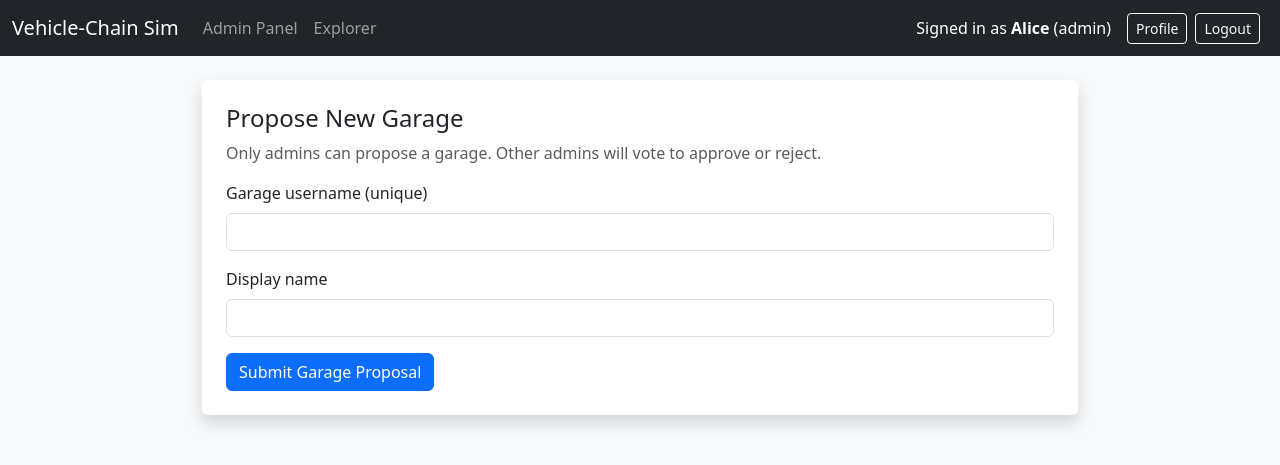
After one commit to Satyajit2309/blockchain-sim, a Flask app: page /add-garage in a window 1280 px wide. The commit adds this page. Shown: the top 465 px of the page. Run offline with Flask 3, Linux system fonts and the light colour scheme; a user stored in the database is signed in.

Commit message:
garage commit

```diff
--- a/app.py
+++ b/app.py
@@ -9,12 +9,12 @@ from blockchain import Blockchain
 DB_PATH = "users.db"
 
 app = Flask(__name__)
-app.secret_key = os.environ.get("FLASK_SECRET", "dev-secret-for-demo")  # replace in production
-bc = Blockchain(admins=["alice", "bob", "carol"])  # keep admin list for consensus logic
+app.secret_key = os.environ.get("FLASK_SECRET", "dev-secret-for-demo")
 
-# -------------------------
-# Simple SQLite user helpers
-# -------------------------
+# initialize blockchain with default admins (these will be synced with DB on startup)
+bc = Blockchain(admins=["alice", "bob", "carol"], garages=[])
+
+# --- DB helpers (same as before) ---
 def get_db():
     db = getattr(g, "_database", None)
     if db is None:
@@ -36,32 +36,11 @@ def init_db():
     """)
     db.commit()
 
-def create_user(username, password, role="user", display_name=None):
-    db = get_db()
-    cur = db.cursor()
-    ph = generate_password_hash(password)
-    try:
-        cur.execute("INSERT INTO users (username, password_hash, role, display_name) VALUES (?, ?, ?, ?)",
-                    (username, ph, role, display_name or username))
-        db.commit()
-
-        # ✅ Automatically add to blockchain admin network if the new user is an admin
-        if role == "admin" and username not in bc.admins:
-            bc.admins.append(username)
-            bc.save_to_file()
-            print(f"[Network Update] New admin '{username}' added to blockchain network.")
-
-        return True
-    except sqlite3.IntegrityError:
-        return False
-
-
 def get_user_by_username(username):
     db = get_db()
     cur = db.cursor()
     cur.execute("SELECT * FROM users WHERE username = ?", (username,))
-    row = cur.fetchone()
-    return row
+    return cur.fetchone()
 
 def get_all_users():
     db = get_db()
@@ -81,15 +60,35 @@ def update_profile(username, display_name, password=None):
                     (display_name, username))
     db.commit()
 
+def create_user(username, password, role="user", display_name=None):
+    db = get_db()
+    cur = db.cursor()
+    ph = generate_password_hash(password)
+    try:
+        cur.execute("INSERT INTO users (username, password_hash, role, display_name) VALUES (?, ?, ?, ?)",
+                    (username, ph, role, display_name or username))
+        db.commit()
+        # If new admin, add to bc.admins
+        if role == "admin" and username not in bc.admins:
+            bc.admins.append(username)
+            bc.save_to_file()
+            print(f"[Network Update] New admin '{username}' added to blockchain network.")
+        # If new garage, add to bc.garages
+        if role == "garage" and username not in bc.garages:
+            bc.garages.append(username)
+            bc.save_to_file()
+            print(f"[Network Update] New garage '{username}' added to garage network.")
+        return True
+    except sqlite3.IntegrityError:
+        return False
+
 @app.teardown_appcontext
 def close_connection(exception):
     db = getattr(g, "_database", None)
     if db is not None:
         db.close()
 
-# -------------------------
-# Authentication utilities
-# -------------------------
+# --- Auth helpers (same as before) ---
 def login_user(row):
     session["username"] = row["username"]
     session["role"] = row["role"]
@@ -113,29 +112,34 @@ def login_required(fn):
         return fn(*args, **kwargs)
     return wrapper
 
-# -------------------------
-# App startup: ensure DB + demo users
-# -------------------------
-    # ✅ Sync all current admins from DB into the blockchain network
+# --- App startup & demo users ---
+with app.app_context():
+    init_db()
+    # create demo users if missing
+    for u, role in [("alice", "admin"), ("bob", "admin"), ("carol", "admin"), ("owner1", "user")]:
+        if not get_user_by_username(u):
+            create_user(u, "password", role=role, display_name=u.capitalize())
+    # Sync admins from DB into blockchain
     db = get_db()
     cur = db.cursor()
     cur.execute("SELECT username FROM users WHERE role='admin'")
     for (admin_name,) in cur.fetchall():
         if admin_name not in bc.admins:
             bc.admins.append(admin_name)
+    # Sync garages from DB into blockchain
+    cur.execute("SELECT username FROM users WHERE role='garage'")
+    for (garage_name,) in cur.fetchall():
+        if garage_name not in bc.garages:
+            bc.garages.append(garage_name)
     bc.save_to_file()
 
-
-# -------------------------
-# Routes
-# -------------------------
+# --- Routes (login/signup/profile same as before) ---
 @app.route("/")
 def index():
     pending_count = len(bc.pending_transactions)
     user = current_user()
     return render_template("index.html", pending_count=pending_count, user=user)
 
-# Signup
 @app.route("/signup", methods=["GET", "POST"])
 def signup():
     if request.method == "POST":
@@ -151,7 +155,6 @@ def signup():
             flash("Username already taken.", "danger")
     return render_template("signup.html")
 
-#login
 @app.route("/login", methods=["GET", "POST"])
 def login():
     if request.method == "POST":
@@ -166,10 +169,8 @@ def login():
         else:
             flash("Invalid username/password.", "danger")
 
-    # 👇 Add this line
     users = get_all_users()
     return render_template("login.html", users=users)
-
 
 @app.route("/logout")
 def logout():
@@ -177,7 +178,6 @@ def logout():
     flash("Logged out.", "info")
     return redirect(url_for("index"))
 
-# quick switch (demo helper) - lists users and logs you in as chosen user
 @app.route("/switch/<username>")
 def quick_switch(username):
     row = get_user_by_username(username)
@@ -188,7 +188,6 @@ def quick_switch(username):
     flash(f"Switched to {row['display_name']}.", "info")
     return redirect(url_for("index"))
 
-# Profile (view/edit)
 @app.route("/profile", methods=["GET", "POST"])
 @login_required
 def profile():
@@ -197,61 +196,49 @@ def profile():
         display_name = request.form.get("display_name") or user["username"]
         password = request.form.get("password") or None
         update_profile(user["username"], display_name, password if password else None)
-        # refresh session display_name
         session["display_name"] = display_name
         flash("Profile updated.", "success")
         return redirect(url_for("profile"))
     return render_template("profile.html", user=user)
 
-# Add vehicle (creates pending tx)
+# --- Vehicle registration unchanged, but restricted to users ---
 @app.route("/add-vehicle", methods=["GET", "POST"])
 @login_required
 def add_vehicle():
     user = current_user()
-
-    # ✅ Only regular users can register vehicles
     if user["role"] != "user":
         flash("Only regular users can register new vehicles.", "warning")
         return redirect(url_for("index"))
-
     if request.method == "POST":
         vin = request.form.get("vin").strip()
         owner = user["username"]
-
-        payload = {
-            "vin": vin,
-            "owner": owner,
-            "action": "register_vehicle",
-            "meta": {"submitted_by": owner}
-        }
-        tx = {
-            "type": "register_vehicle",
-            "payload": payload,
-            "requested_by": owner,
-            "time": time.time()
-        }
-
+        payload = {"vin": vin, "owner": owner, "action": "register_vehicle", "meta": {"submitted_by": owner}}
+        tx = {"type": "register_vehicle", "payload": payload, "requested_by": owner, "time": time.time()}
         tx_id = bc.new_transaction(tx)
         flash(f"Vehicle registration submitted. Transaction ID: {tx_id}", "info")
         return redirect(url_for("index"))
-
     return render_template("add_vehicle.html", user=user)
 
+# --- NEW: Admin proposes a garage ---
+@app.route("/add-garage", methods=["GET", "POST"])
+@login_required
+def add_garage():
+    user = current_user()
+    if user["role"] != "admin":
+        flash("Only admins can propose a new garage.", "warning")
+        return redirect(url_for("index"))
+    if request.method == "POST":
+        username = request.form.get("username").strip()
+        display_name = request.form.get("display_name").strip() or username
+        # create a propose_garage transaction (admins will vote)
+        payload = {"username": username, "display_name": display_name, "action": "propose_garage", "proposed_by": user["username"]}
+        tx = {"type": "propose_garage", "payload": payload, "requested_by": user["username"], "time": time.time()}
+        tx_id = bc.new_transaction(tx)
+        flash(f"Garage proposal submitted as transaction: {tx_id}", "info")
+        return redirect(url_for("admin_panel"))
+    return render_template("add_garage.html", user=user)
 
-# Add service (AJAX)
-@app.route("/add-service", methods=["POST"])
-@login_required
-def add_service():
-    vin = request.form.get("vin").strip()
-    user = current_user()
-    garage = user["username"]
-    description = request.form.get("description").strip()
-    payload = {"vin": vin, "garage": garage, "description": description, "action": "add_service"}
-    tx = {"type": "add_service", "payload": payload, "requested_by": garage, "time": time.time()}
-    tx_id = bc.new_transaction(tx)
-    return jsonify({"tx_id": tx_id})
-
-# Admin panel - only display to logged in user (admins will see vote buttons)
+# --- Admin panel ---
 @app.route("/admin")
 @login_required
 def admin_panel():
@@ -262,20 +249,69 @@ def admin_panel():
     users = get_all_users()
     return render_template("admin_panel.html", pending=pending, admins=admins, votes=votes, user=user, users=users)
 
-# Vote endpoint - user must be logged in and an admin
+# --- Voting endpoint (admins and garages use this, depending on tx type) ---
 @app.route("/vote", methods=["POST"])
 @login_required
 def vote():
     user = current_user()
-    if user["role"] != "admin":
-        return jsonify({"error": "not-authorized"}), 403
-
     tx_id = request.json.get("tx_id")
     vote_val = request.json.get("vote")  # 'approve' or 'reject'
-    # Cast using current logged-in admin username
-    result = bc.cast_vote(tx_id, user["username"], vote_val)
+
+    # check permissions depending on transaction type
+    # find tx in pending to know its type
+    tx_record = next((t for t in bc.pending_transactions if t["tx_id"] == tx_id), None)
+    tx_type = tx_record["tx"]["type"] if tx_record else None
+
+    # only admins can vote on 'register_vehicle' and 'propose_garage'
+    if tx_type in ("register_vehicle", "propose_garage"):
+        if user["role"] != "admin":
+            return jsonify({"error": "not-authorized"}), 403
+        voter = user["username"]
+    elif tx_type == "add_service":
+        if user["role"] != "garage":
+            return jsonify({"error": "not-authorized"}), 403
+        voter = user["username"]
+    else:
+        # default: require admin
+        if user["role"] != "admin":
+            return jsonify({"error": "not-authorized"}), 403
+        voter = user["username"]
+
+    result = bc.cast_vote(tx_id, voter, vote_val)
+
+    # If a garage proposal was accepted, create the garage user account automatically
+    if result.get("finalized") == "accepted":
+        tx_info = result.get("tx") or None
+        # if not returned, search recent chain for the tx_id
+        if not tx_info:
+            for block in bc.chain[::-1]:
+                for rec in block.transactions:
+                    if rec.get("tx_id") == tx_id:
+                        tx_info = rec
+                        break
+                if tx_info:
+                    break
+        if tx_info:
+            tx_type_inner = tx_info["tx"].get("type")
+            if tx_type_inner == "propose_garage":
+                payload = tx_info["tx"].get("payload", {})
+                new_username = payload.get("username")
+                display_name = payload.get("display_name") or new_username
+                # create user with default password 'password' (demo). If username exists skip.
+                if not get_user_by_username(new_username):
+                    created = create_user(new_username, "password", role="garage", display_name=display_name)
+                    if created:
+                        flash_msg = f"Garage '{new_username}' approved and account created (password='password')."
+                    else:
+                        flash_msg = f"Garage '{new_username}' approved but account creation failed (already exists)."
+                else:
+                    flash_msg = f"Garage '{new_username}' already exists in DB."
+                # If this request is AJAX (fetch), return message inside result
+                result["garage_created_message"] = flash_msg
+
     return jsonify(result)
 
+# --- Explorer & vehicle history unchanged for now ---
 @app.route("/explorer")
 def explorer():
     chain = bc.get_chain()
--- /dev/null
+++ b/templates/add_garage.html
@@ -0,0 +1,18 @@
+{% extends "base.html" %}
+{% block content %}
+<div class="p-4 bg-white rounded shadow">
+  <h4>Propose New Garage</h4>
+  <p class="text-muted">Only admins can propose a garage. Other admins will vote to approve or reject.</p>
+  <form method="post">
+    <div class="mb-3">
+      <label class="form-label">Garage username (unique)</label>
+      <input name="username" class="form-control" required>
+    </div>
+    <div class="mb-3">
+      <label class="form-label">Display name</label>
+      <input name="display_name" class="form-control">
+    </div>
+    <button class="btn btn-primary" type="submit">Submit Garage Proposal</button>
+  </form>
+</div>
+{% endblock %}
--- a/templates/admin_panel.html
+++ b/templates/admin_panel.html
@@ -11,6 +11,9 @@
         <div class="list-group-item">
           <div><strong>TX ID:</strong> {{ tx.tx_id }}</div>
           <div><strong>Type:</strong> {{ tx.tx.type }}</div>
+            {% if tx.tx.type == 'propose_garage' %}
+              <div class="alert alert-info">Garage Proposal — username: {{ tx.tx.payload.username }}</div>
+            {% endif %}
           <div><strong>Payload:</strong> {{ tx.tx.payload }}</div>
           <div class="mt-2">
             <strong>Votes:</strong>
```
Also changed, not shown: blockchain.py (+40 -30 lines), storage.json (+43 -10 lines), users.db.
